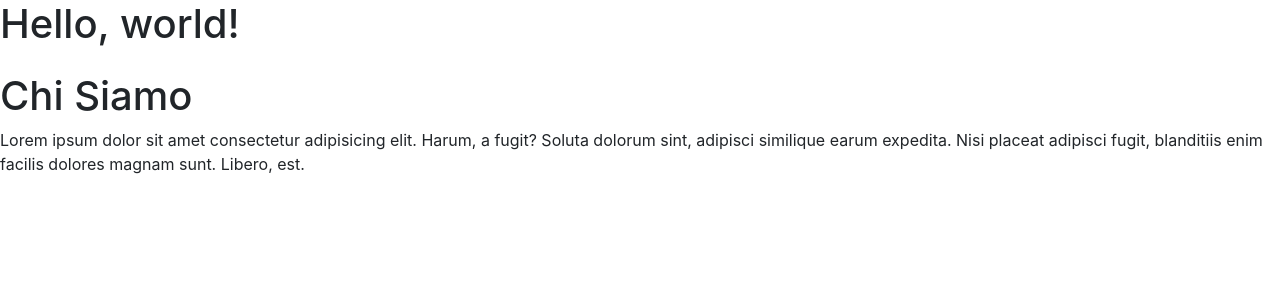
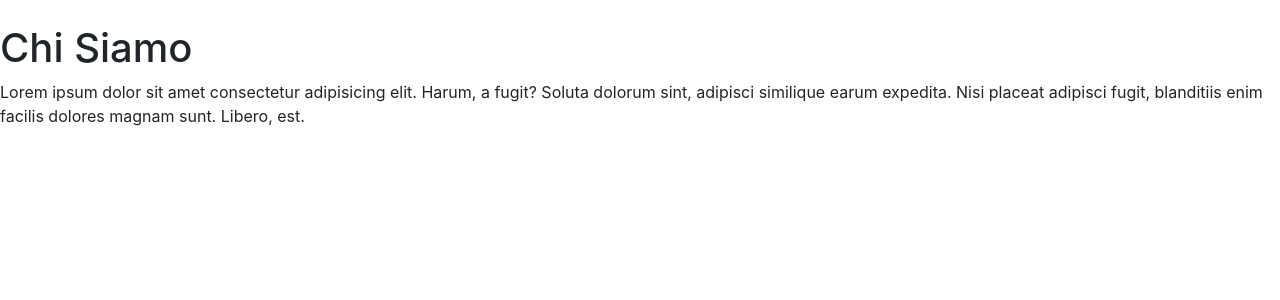
Before and after one commit to MatteoRanzani/primo_progetto, a Django app: page /prima_app/chi_siamo in a window 1280 px wide. Shown: the part 56-356 px from the top of the page. Run offline with Django 4.2, Linux system fonts and the light colour scheme.

Commit message:
modificato

```diff
--- a/templates/base.html
+++ b/templates/base.html
@@ -45,7 +45,6 @@
           </ul>
         </div>
       </nav>
-    <h1>Hello, world!</h1>
     <div class="contaimer my-4">
       {%block content%}
       {%endblock content%}
```
